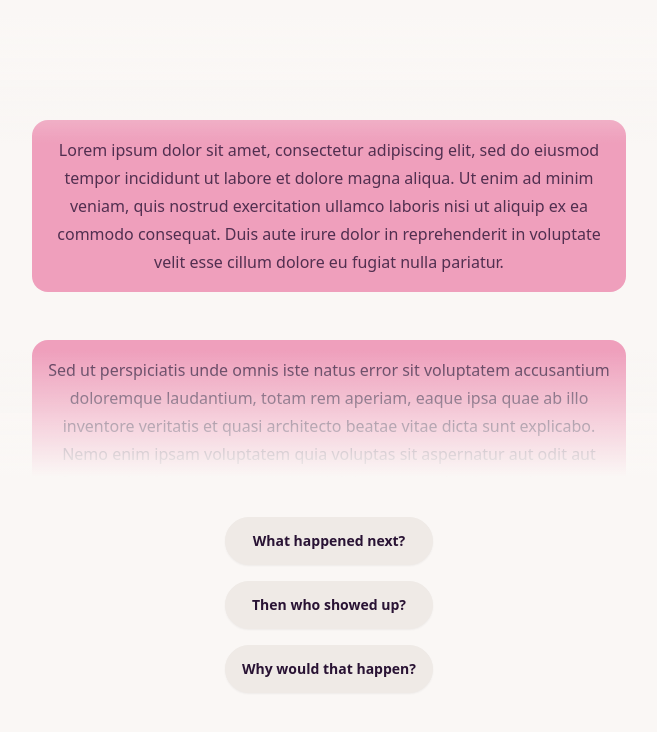
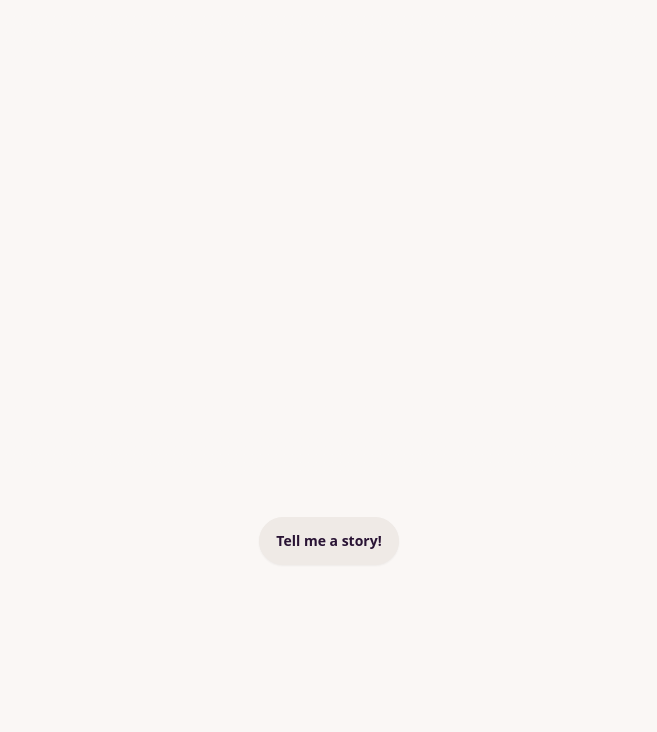
Before and after one commit to sean-c-johnston/story-app-og, a SvelteKit app: page / in a window 1280 px wide. Shown: the top 732 px of the page, without its empty margins (311-968 px from the left). Built offline with nearby package versions, Linux system fonts and the light colour scheme.

Commit message:
Sort of figured out data model.

```diff
--- a/src/routes/+page.server.ts
+++ b/src/routes/+page.server.ts
@@ -1,34 +1,49 @@
 import type { Actions, PageServerLoad } from './$types';
 
-const chapters = [
-	{
-		id: "ulid1",
-		text: "Lorem ipsum dolor sit amet, consectetur adipiscing elit, sed do eiusmod tempor incididunt ut labore et dolore magna aliqua. Ut enim ad minim veniam, quis nostrud exercitation ullamco laboris nisi ut aliquip ex ea commodo consequat. Duis aute irure dolor in reprehenderit in voluptate velit esse cillum dolore eu fugiat nulla pariatur."
-	},
-	{
-		id: "ulid2",
-		text: "Sed ut perspiciatis unde omnis iste natus error sit voluptatem accusantium doloremque laudantium, totam rem aperiam, eaque ipsa quae ab illo inventore veritatis et quasi architecto beatae vitae dicta sunt explicabo. Nemo enim ipsam voluptatem quia voluptas sit aspernatur aut odit aut fugit, sed quia consequuntur magni dolores eos qui ratione voluptatem sequi nesciunt."
-	},
-	{
-		id: "ulid3",
-		text: "And they all passed QA happily ever after."
-	},
-];
+interface StorySegment {
+	id: string
+	type: 'prompt' | 'chapter'
+	text: string
+}
+
+interface AiResponse {
+	nextChapter: string
+	newQuestions: string[]
+}
+
+const story: StorySegment[] = [];
+let questions: string[] = [];
 
 export const load: PageServerLoad = () => {
 	return {
-		chapters: chapters,
-		questions: [
-			"What happened next?",
-			"Then who showed up?",
-			"Why would that happen?"
-		],
+		story: story,
+		questions: questions
 	}
 };
 
 export const actions = {
 	add: async ({ request }) => {
-		chapters.push({id: "idk", text: "Another text lol"})
+		const formData = await request.formData();
+
+		const chosenQuestion = formData.get('chosenQuestion') as string;
+		story.push({
+			id: "chosen id",
+			type: 'prompt',
+			text: chosenQuestion,
+		})
+
+
+		const response: AiResponse = {
+			nextChapter: 'Bit of text from OpenAI',
+			newQuestions: ['Question 1', 'Question 2', 'Question 3']
+		};
+
+		story.push({
+			id: 'new id',
+			type: 'chapter',
+			text: response.nextChapter,
+		});
+		questions = response.newQuestions;
 
 		return null;
 	}
--- a/src/routes/+page.svelte
+++ b/src/routes/+page.svelte
@@ -10,9 +10,9 @@
 	<div class="flex flex-col h-full py-4 items-center">
 		<div class="relative h-3/5 w-5/6">
 			<div class="flex flex-col items-center w-full h-full overflow-scroll py-20">
-				{#each data.chapters as chapter}
-					<div class="card bg-secondary p-4 my-6 text-center prose">
-						<p>{chapter.text}</p>
+				{#each data.story as storySegment}
+					<div class="{storySegment.type === 'chapter' ? 'card bg-accent' : 'card bg-secondary'} p-4 my-2 text-center prose">
+						<p>{storySegment.text}</p>
 					</div>
 				{/each}
 			</div>
@@ -22,8 +22,11 @@
 
 		<form action="?/add" method="post" use:enhance>
 			<div class="flex flex-col mt-8">
+				{#if data.story.length === 0}
+					<button class="btn my-2" type="submit" name="chosenQuestion" value="begin">Tell me a story!</button>
+				{/if}
 				{#each data.questions as question, i}
-					<button class="btn my-2" type="submit" value={i}>{question}</button>
+					<button class="btn my-2" type="submit" name="chosenQuestion" value={i}>{question}</button>
 				{/each}
 			</div>
 		</form>
```
